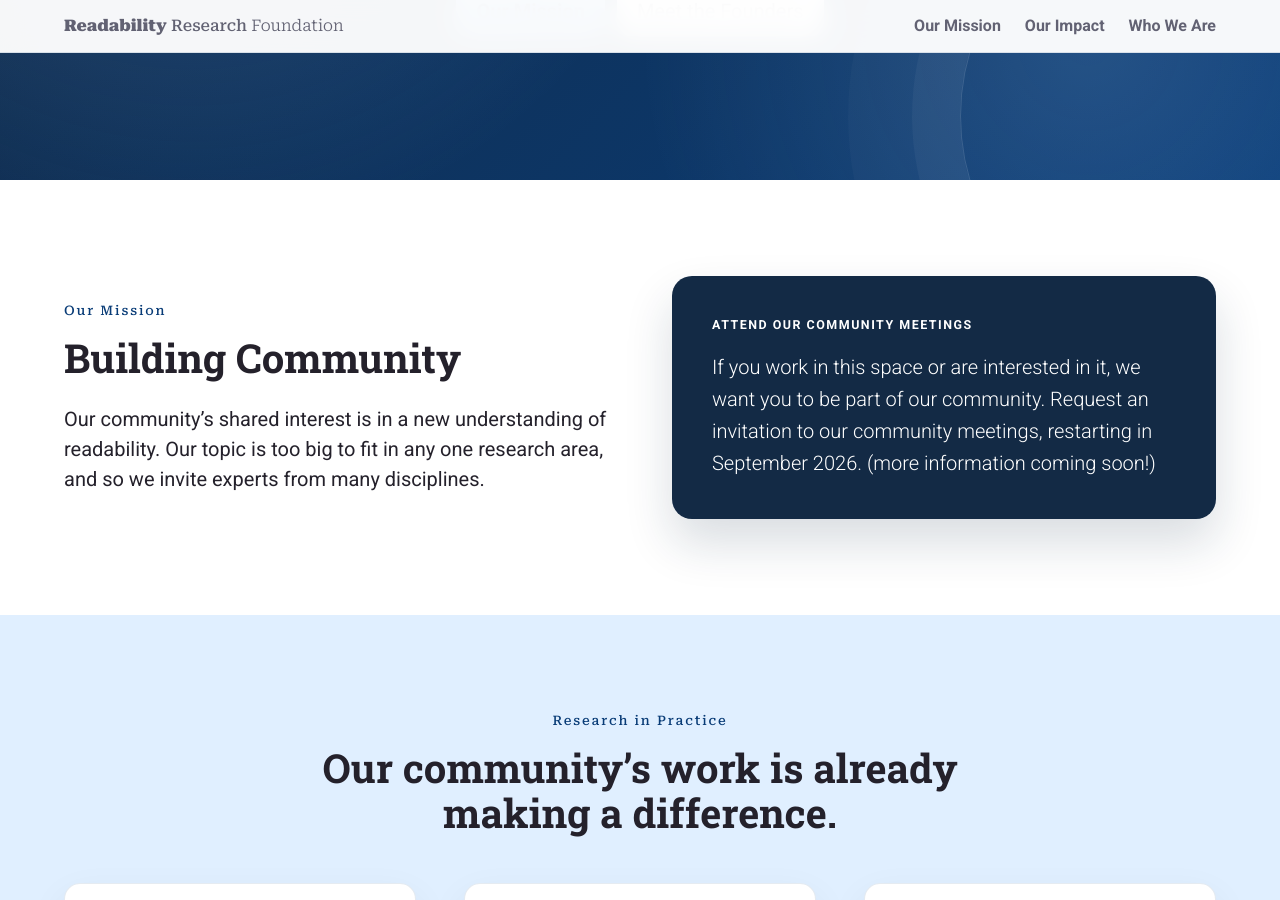
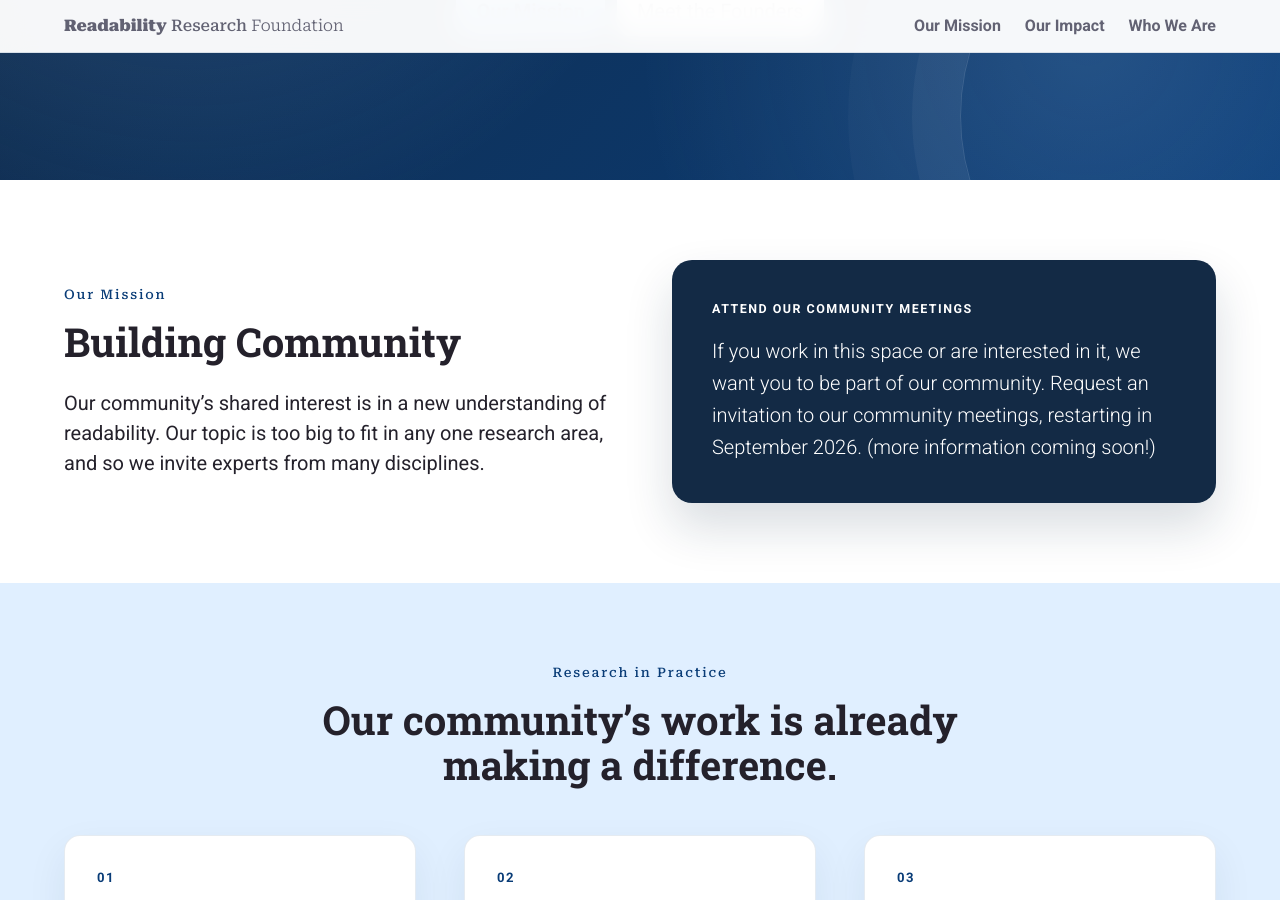
Before and after one commit to Readability-Research-Foundation/web, a Jekyll site: the page built from index.md, in a window 1280 px wide and 900 px high, scrolled down 386 px. Built offline with Jekyll 4.4.1, drawn with Linux system fonts in a browser that asks for light colours.

Commit message:
fix padding

```diff
--- a/assets/css/style.css
+++ b/assets/css/style.css
@@ -70,11 +70,6 @@ h6,
 .person-card h2,
 .person-card h3 {
   color: var(--rrf-ink);
-}
-
-.section {
-  padding-top: 5rem;
-  padding-bottom: 5rem;
 }
 
 .rrf-name {
@@ -233,8 +228,8 @@ h6,
 }
 
 .section {
-  padding-top: 6rem;
-  padding-bottom: 6rem;
+  padding-top: 5rem !important;
+  padding-bottom: 5rem !important;
 }
 
 .section-light {
@@ -344,8 +339,8 @@ h6,
 }
 
 .logo-section {
-  padding-top: 3rem;
-  padding-bottom: 3rem;
+  padding-top: 2rem !important;
+  padding-bottom: 2rem !important;
   background: var(--rrf-white);
   border-top: 1px solid rgba(9, 60, 119, 0.1);
 }
```
